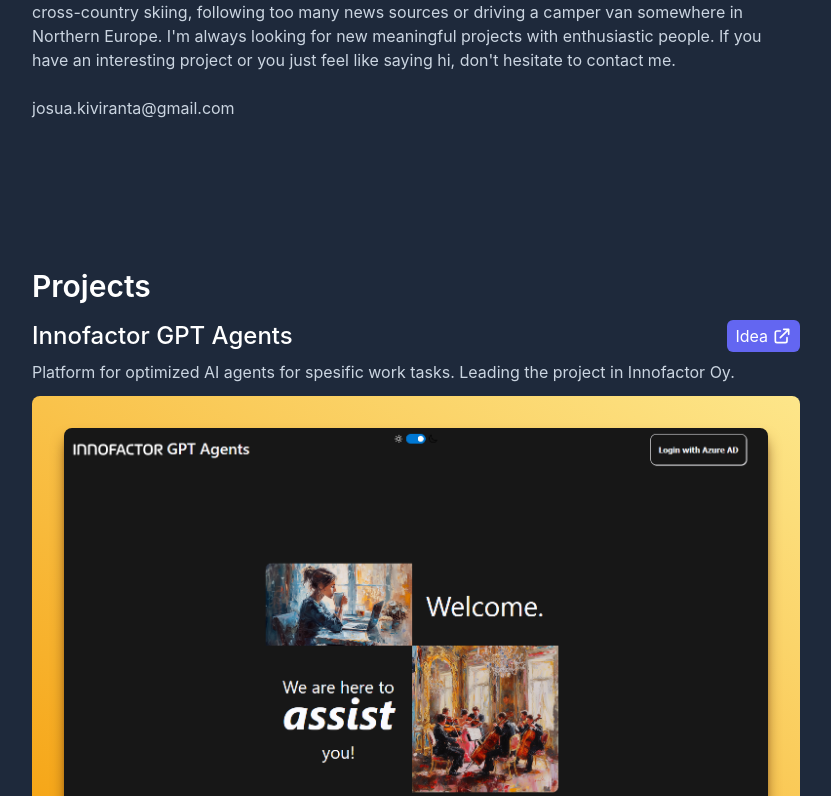
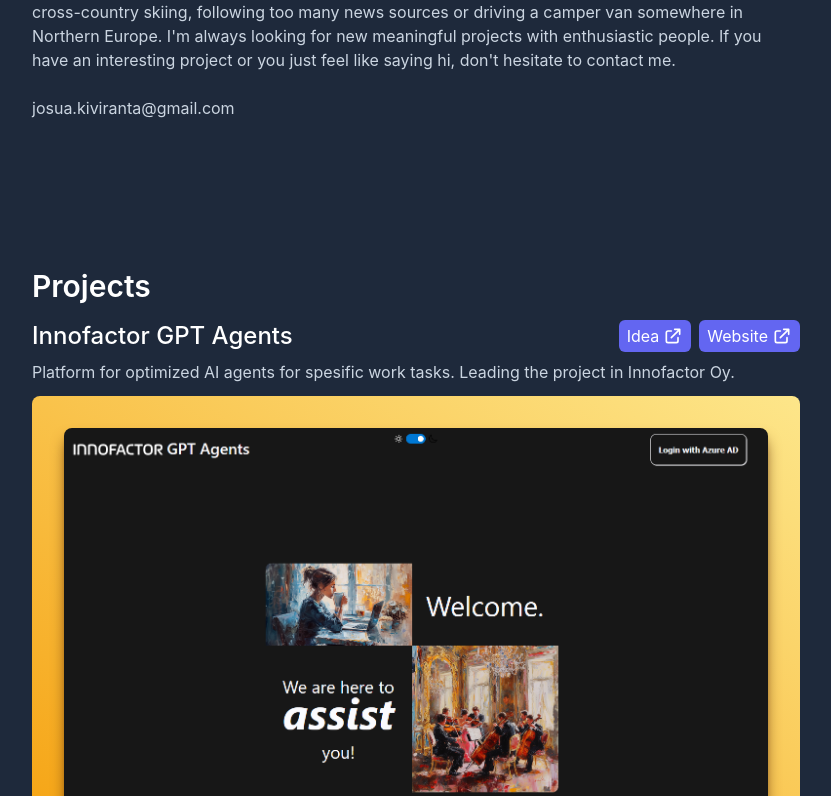
Before and after one commit to josuakiviranta/josuakiviranta.com, a Next.js app: page / in a window 1280 px wide. Shown: the part 840-1636 px from the top of the page, without its empty margins (224-1055 px from the left). Built offline with nearby package versions, Linux system fonts and the light colour scheme.

Commit message:
website to innofactor gpt agents

```diff
--- a/components/ProjectsSection.tsx
+++ b/components/ProjectsSection.tsx
@@ -11,6 +11,7 @@
           description="Platform for optimized AI agents for spesific work tasks. Leading the project in Innofactor Oy."
           projectImage="/innofactor-gpt-agents-black.png"
           ideaPage="/innofactorGptAgents"
+          website="https://ai.innofactor.com/"
         />
         <ProjectContainer
           header="Verba"
```
